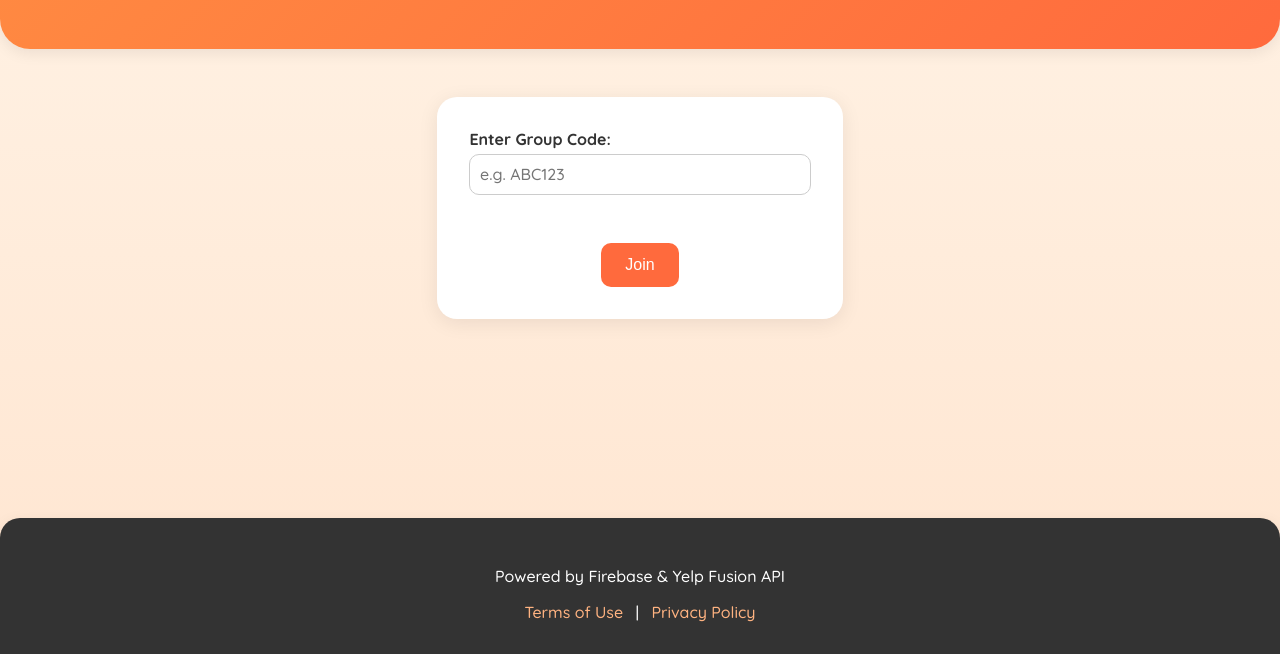
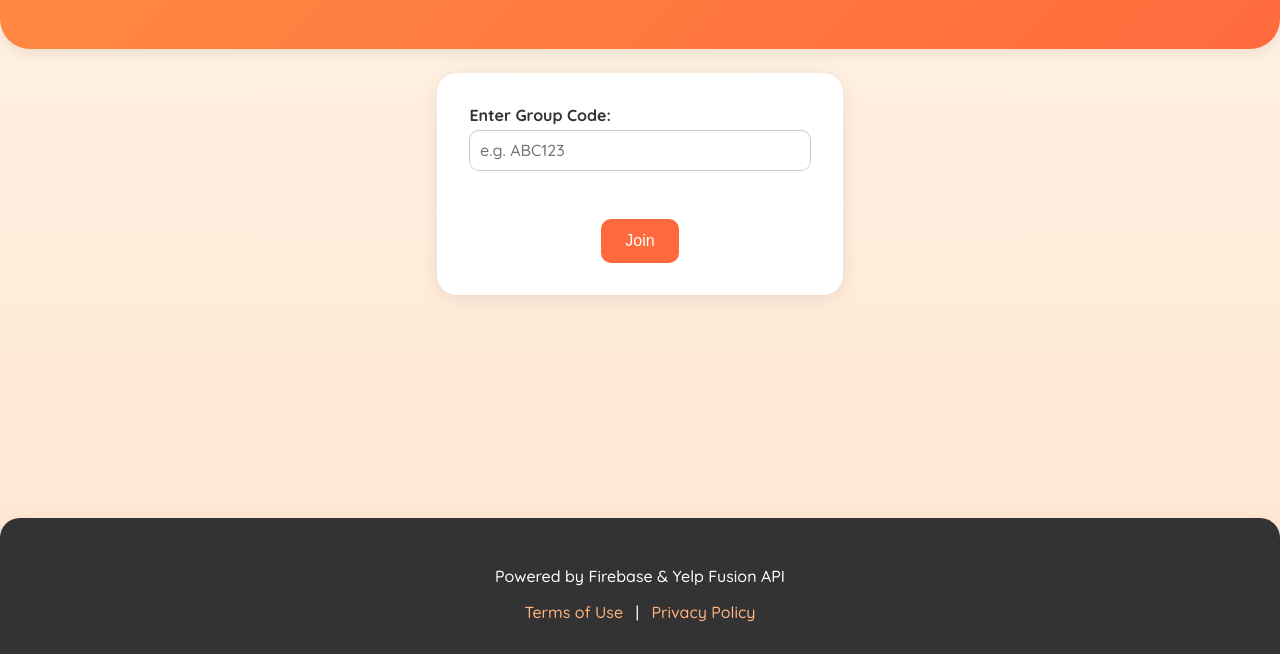
Before and after one commit to Dylim8/MunchMatch_website, a website: page public/join.html in a window 1280 px wide. Shown: the part 146-800 px from the top of the page. Drawn offline with Linux system fonts and the light colour scheme.

Commit message:
Update style.css

```diff
--- a/public/style.css
+++ b/public/style.css
@@ -1,5 +1,3 @@
-/* Base Reset & Font */
-
 @media (max-width: 480px) {
   header h1 {
     font-size: 2.2rem;
@@ -150,7 +148,7 @@ footer {
   border-radius: 20px;
   box-shadow: 0 4px 20px rgba(0, 0, 0, 0.08);
   max-width: 600px;
-  margin: 3em auto;
+  margin: 1.5em auto 3em; /* ✅ updated from 3em to 1.5em top margin */
   box-sizing: border-box;
 }
 
```
